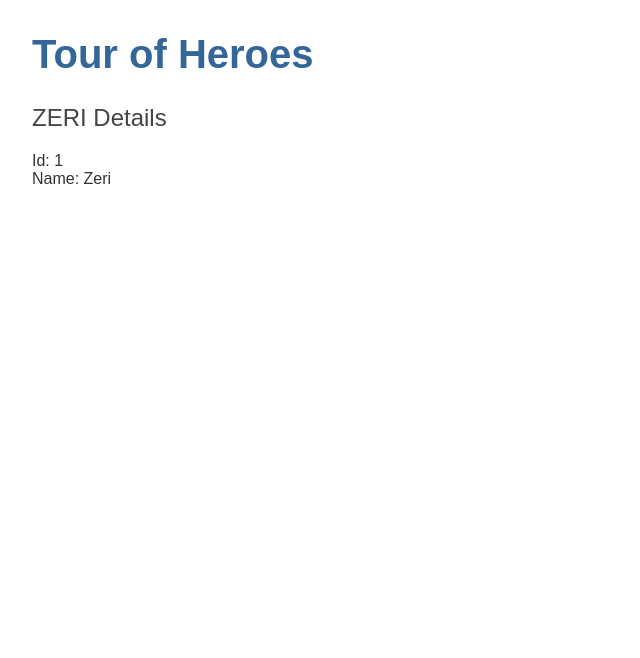
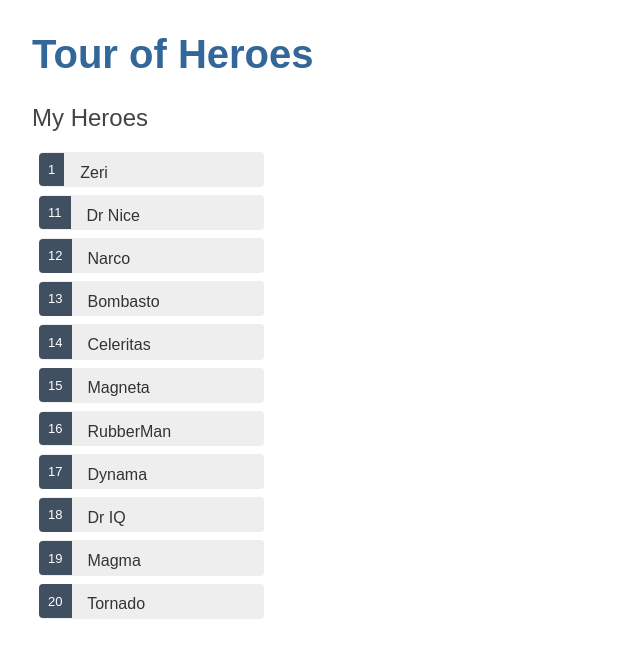
Before and after one commit to Casttiiel/HackerLearning, an Angular app: page / in a window 1280 px wide. Shown: the top 658 px of the page, without its empty margins (0-640 px from the left). Built offline with nearby package versions, Linux system fonts and the light colour scheme.

Commit message:
Segundo Dia HackerLearning

```diff
--- a/src/app/app.module.ts
+++ b/src/app/app.module.ts
@@ -1,6 +1,6 @@
 import { NgModule } from '@angular/core';
 import { BrowserModule } from '@angular/platform-browser';
-
+import {FormsModule} from '@angular/forms'; // NgModel
 import { AppRoutingModule } from './app-routing.module';
 import { AppComponent } from './app.component';
 import { HeroesComponent } from './heroes/heroes.component';
@@ -12,7 +12,8 @@
   ],
   imports: [
     BrowserModule,
-    AppRoutingModule
+    AppRoutingModule,
+    FormsModule
   ],
   providers: [],
   bootstrap: [AppComponent]
--- a/src/app/heroes/heroes.component.css
+++ b/src/app/heroes/heroes.component.css
@@ -0,0 +1,52 @@
+/* HeroesComponent's private CSS styles */
+.heroes {
+    margin: 0 0 2em 0;
+    list-style-type: none;
+    padding: 0;
+    width: 15em;
+  }
+  .heroes li {
+    cursor: pointer;
+    position: relative;
+    left: 0;
+    background-color: #EEE;
+    margin: .5em;
+    padding: .3em 0;
+    height: 1.6em;
+    border-radius: 4px;
+  }
+  .heroes li:hover {
+    color: #2c3a41;
+    background-color: #e6e6e6;
+    left: .1em;
+  }
+  .heroes li.selected {
+    background-color: black;
+    color: white;
+  }
+  .heroes li.selected:hover {
+    background-color: #505050;
+    color: white;
+  }
+  .heroes li.selected:active {
+    background-color: black;
+    color: white;
+  }
+  .heroes .badge {
+    display: inline-block;
+    font-size: small;
+    color: white;
+    padding: 0.8em 0.7em 0 0.7em;
+    background-color:#405061;
+    line-height: 1em;
+    position: relative;
+    left: -1px;
+    top: -4px;
+    height: 1.8em;
+    margin-right: .8em;
+    border-radius: 4px 0 0 4px;
+  }
+
+  input {
+    padding: .5rem;
+  }
--- a/src/app/heroes/heroes.component.html
+++ b/src/app/heroes/heroes.component.html
@@ -1,3 +1,16 @@
-<h2>{{hero.name | uppercase}} Details</h2>
-<div><span>Id: {{hero.id}}</span></div>
-<div><span>Name: {{hero.name}}</span></div>
+<div *ngIf="selectedHero">
+    <h2>{{selectedHero.name | uppercase}} Details</h2>
+    <div><span>Id: {{selectedHero.id}}</span></div>
+    <div><span>Name: {{selectedHero.name}}</span></div>
+
+    <div>
+        <label for="name">Hero name: </label>
+        <input id="name" [(ngModel)]="selectedHero.name" placeholder="name">
+    </div>
+</div>
+<h2>My Heroes</h2>
+    <ul class = "heroes">
+        <li *ngFor="let hero of heroes" [class.selected]="hero === selectedHero" (click)="onSelect(hero)">
+            <span class= "badge">{{hero.id}}</span> {{hero.name}}
+        </li>
+    </ul>
--- a/src/app/heroes/heroes.component.ts
+++ b/src/app/heroes/heroes.component.ts
@@ -1,5 +1,7 @@
 import { Component, OnInit } from '@angular/core';
 import { Hero } from '../hero';
+import { HEROES } from '../mock-heroes';
+
 @Component({
   selector: 'app-heroes',
   templateUrl: './heroes.component.html',
@@ -7,9 +9,14 @@
 })
 export class HeroesComponent implements OnInit {
 
-  hero: Hero = {
-    id:1,
-    name:'Zeri'
+
+
+  selectedHero?: Hero;
+
+
+  heroes = HEROES;
+  onSelect(hero: Hero): void {
+    this.selectedHero = hero;
   }
 
   constructor() { }
--- /dev/null
+++ b/src/app/mock-heroes.ts
@@ -0,0 +1,15 @@
+import { Hero } from './hero';
+
+export const HEROES: Hero[] = [
+    { id: 1, name: 'Zeri' },
+  { id: 11, name: 'Dr Nice' },
+  { id: 12, name: 'Narco' },
+  { id: 13, name: 'Bombasto' },
+  { id: 14, name: 'Celeritas' },
+  { id: 15, name: 'Magneta' },
+  { id: 16, name: 'RubberMan' },
+  { id: 17, name: 'Dynama' },
+  { id: 18, name: 'Dr IQ' },
+  { id: 19, name: 'Magma' },
+  { id: 20, name: 'Tornado' }
+];
```
